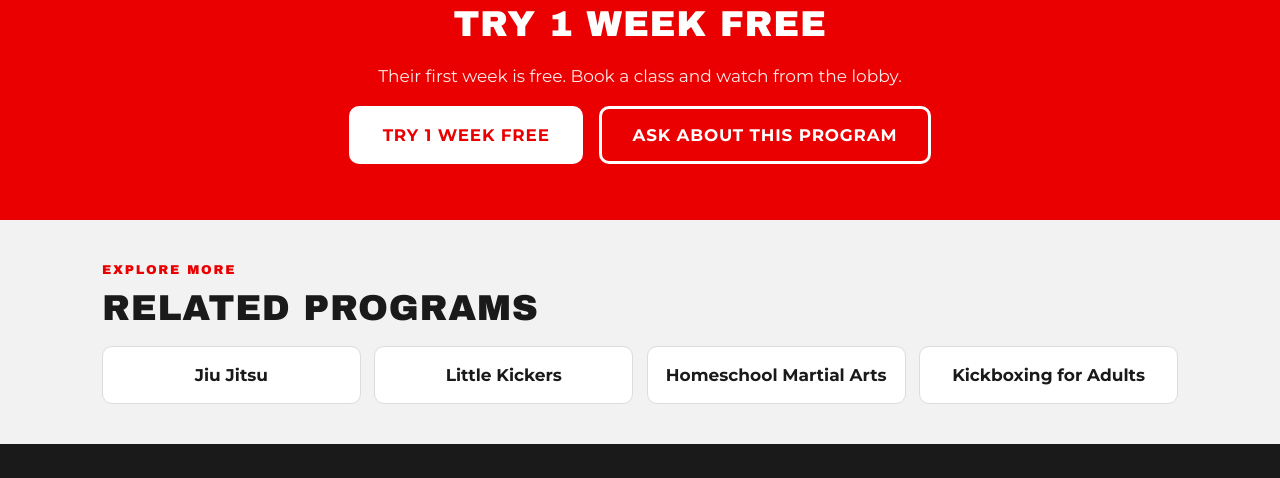
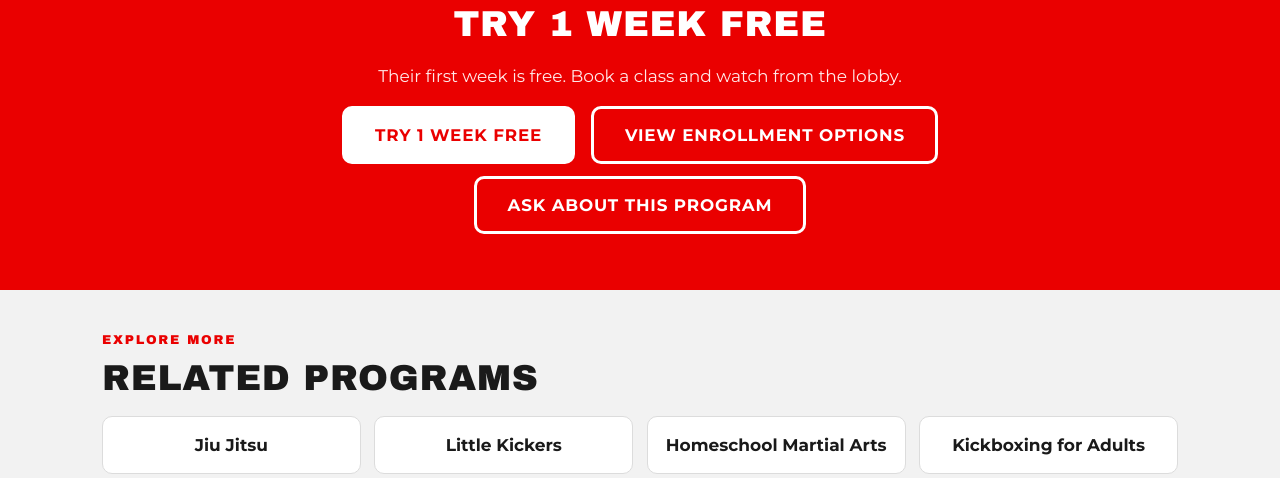
Before and after one commit to barestkd-cyber/barestkd-site, a plain HTML site: page tyler-tx/taekwondo-classes-for-kids-tyler-tx/index.html in a window 1280 px wide. Shown: the part 1977-2455 px from the top of the page. Drawn offline with Linux system fonts and the light colour scheme; no server answers.

Commit message:
Juniors page: a View Enrollment Options button to the Juniors checkout
The Cubs page has had a button to its checkout, but the Juniors page only offered the free week
and a question, so the Juniors checkout could only be reached from a link someone sent.
Owner, 2026-11-18: "why isnt the checkout page on the juniors website page?", then "add it".

Co-Authored-By: Claude Opus 5.5 <noreply@anthropic.com>

```diff
--- a/tyler-tx/taekwondo-classes-for-kids-tyler-tx/index.html
+++ b/tyler-tx/taekwondo-classes-for-kids-tyler-tx/index.html
@@ -146,7 +146,7 @@
     <p class="eyebrow">No obligation</p>
     <h2>Try 1 Week Free</h2>
     <p>Their first week is free. Book a class and watch from the lobby.</p>
-    <p class="cta-band__actions"><a class="btn btn--primary btn--lg" href="/contact-form" data-trial-open>Try 1 Week Free</a><a class="btn btn--ask btn--lg" href="/contact-form?program=taekwondo">Ask About This Program</a></p>
+    <p class="cta-band__actions"><a class="btn btn--primary btn--lg" href="/contact-form" data-trial-open>Try 1 Week Free</a><a class="btn btn--ask btn--lg" href="/juniors-checkout/">View Enrollment Options</a><a class="btn btn--ask btn--lg" href="/contact-form?program=taekwondo">Ask About This Program</a></p>
   </div>
 </section>
 <section class="section section--mat fade-up" aria-label="Related programs">
```
